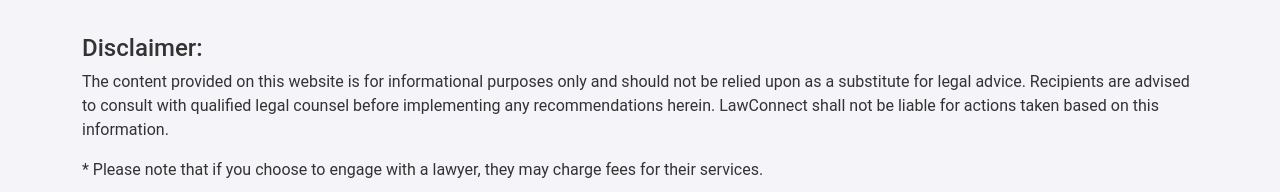
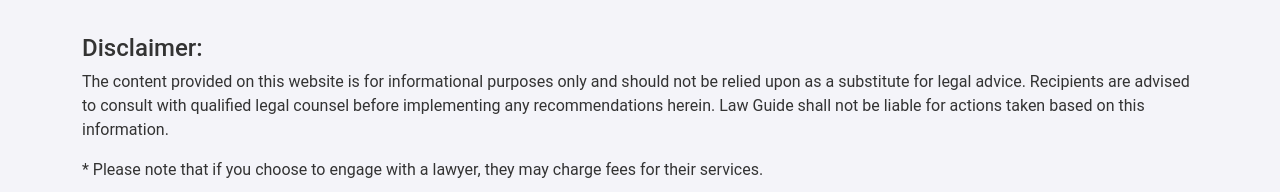
Before and after one commit to Darkstrike03/LawGuide, a React (Create React App) app: page / in a window 1280 px wide. Shown: the part 2878-3070 px from the top of the page. Built offline with nearby package versions, Linux system fonts and the light colour scheme; no server answers.

Commit message:
Update Container4.js

```diff
--- a/src/component/Container4.js
+++ b/src/component/Container4.js
@@ -5,7 +5,7 @@ class Container extends React.Component {
         return (
             <div className="container mt-4">
                 <h4>Disclaimer:</h4>
-                <p>The content provided on this website is for informational purposes only and should not be relied upon as a substitute for legal advice. Recipients are advised to consult with qualified legal counsel before implementing any recommendations herein. LawConnect shall not be liable for actions taken based on this information.</p>
+                <p>The content provided on this website is for informational purposes only and should not be relied upon as a substitute for legal advice. Recipients are advised to consult with qualified legal counsel before implementing any recommendations herein. Law Guide shall not be liable for actions taken based on this information.</p>
                 <p>* Please note that if you choose to engage with a lawyer, they may charge fees for their services.</p>
             </div>
         );
```
